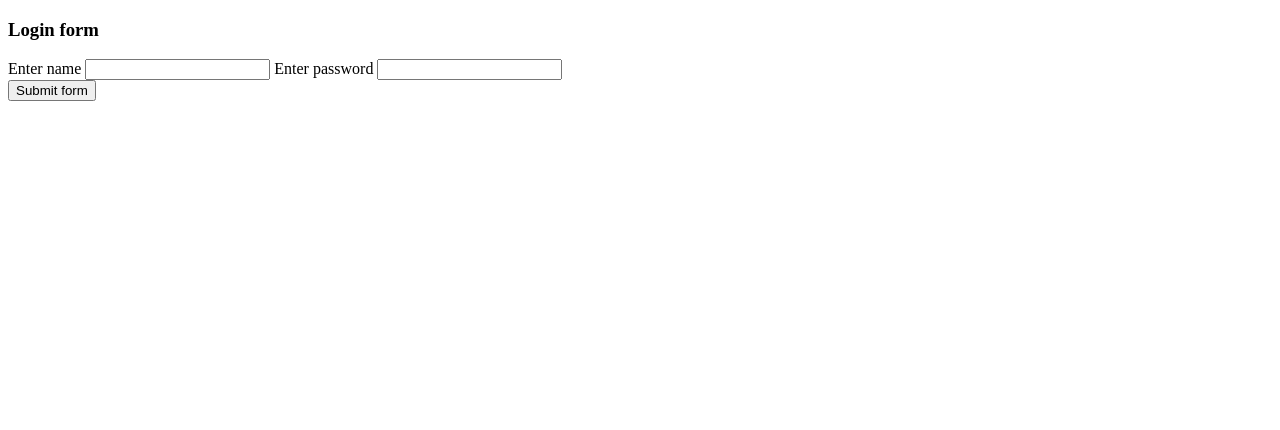
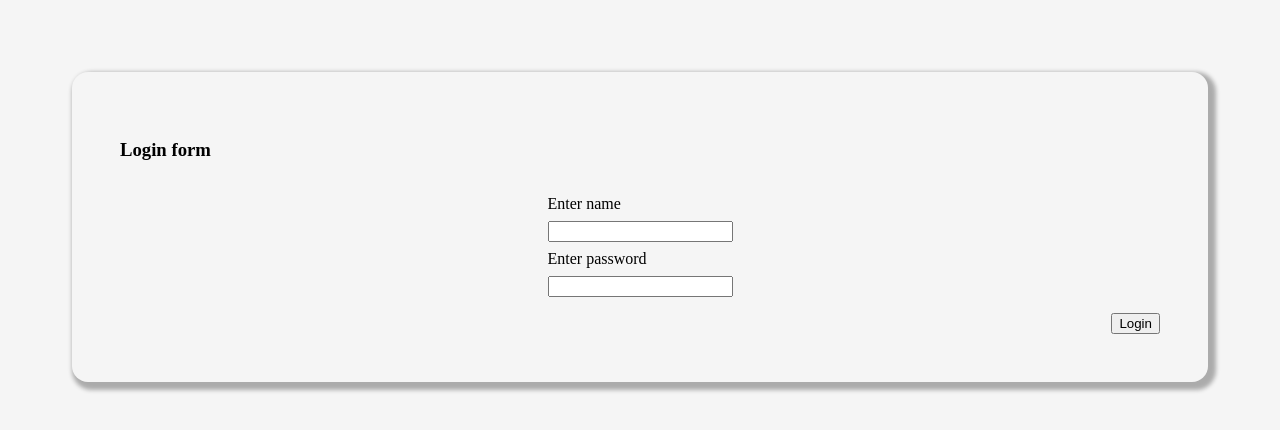
Before and after one commit to thural/basic-node-app, a website: page public/login.html in a window 1280 px wide. Drawn offline with Linux system fonts and the light colour scheme.

Commit message:
create simple style for login form

```diff
--- a/public/login.html
+++ b/public/login.html
@@ -5,19 +5,20 @@
   <meta charset="UTF-8">
   <meta http-equiv="X-UA-Compatible" content="IE=edge">
   <meta name="viewport" content="width=device-width, initial-scale=1.0">
+  <link rel="stylesheet" href="./styles.css ">
   <title>Document</title>
 </head>
 
 <body>
   <form action="/login" method="post">
     <h3>Login form</h3>
-    <div class="form">
+    <div class="input-field">
       <label for="name">Enter name</label>
       <input type="text" name="name" id="name" autocomplete="false" required>
       <label for="password">Enter password</label>
       <input type="password" name="password" id="password" autocomplete="false" required>
     </div>
-    <button type="submit">Submit form</button>
+    <button type="submit">Login</button>
   </form>
 </body>
 
--- a/public/styles.css
+++ b/public/styles.css
@@ -8,3 +8,26 @@ ul {
   flex-direction: column;
   gap: 1rem;
 }
+
+form {
+  display: flex;
+  flex-flow: column nowrap;
+  padding: 3rem;
+  background-color: whitesmoke;
+  border-radius: 1rem;
+  box-shadow: 4px 4px 4px 4px rgba(0, 0, 0, 0.3);
+  gap: 1rem;
+}
+
+form button {
+  width: fit-content;
+  align-self: flex-end;
+}
+
+.input-field {
+  display: flex;
+  width: fit-content;
+  flex-flow: column wrap;
+  gap: 0.5rem;
+  margin: auto;
+}
```
